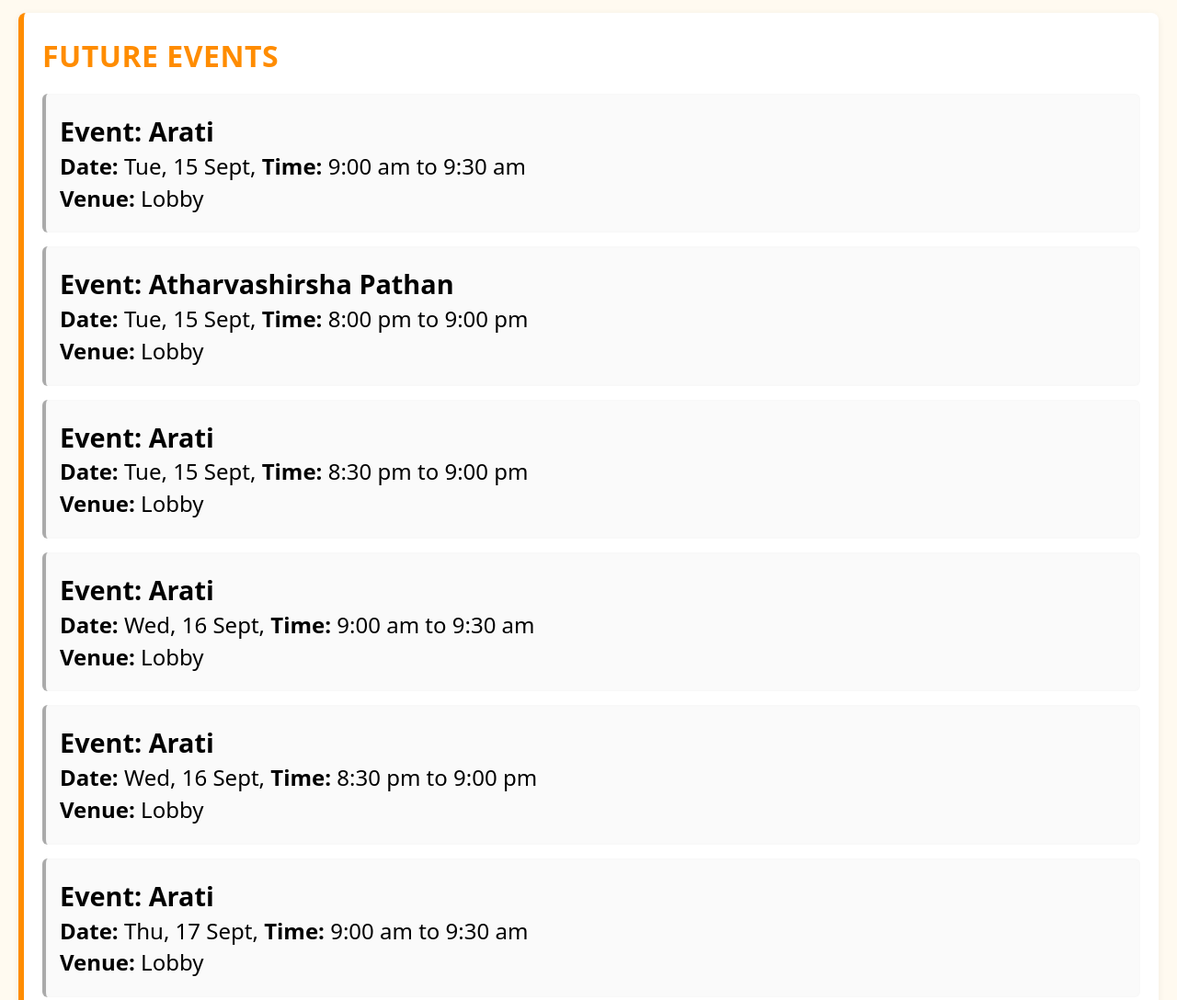
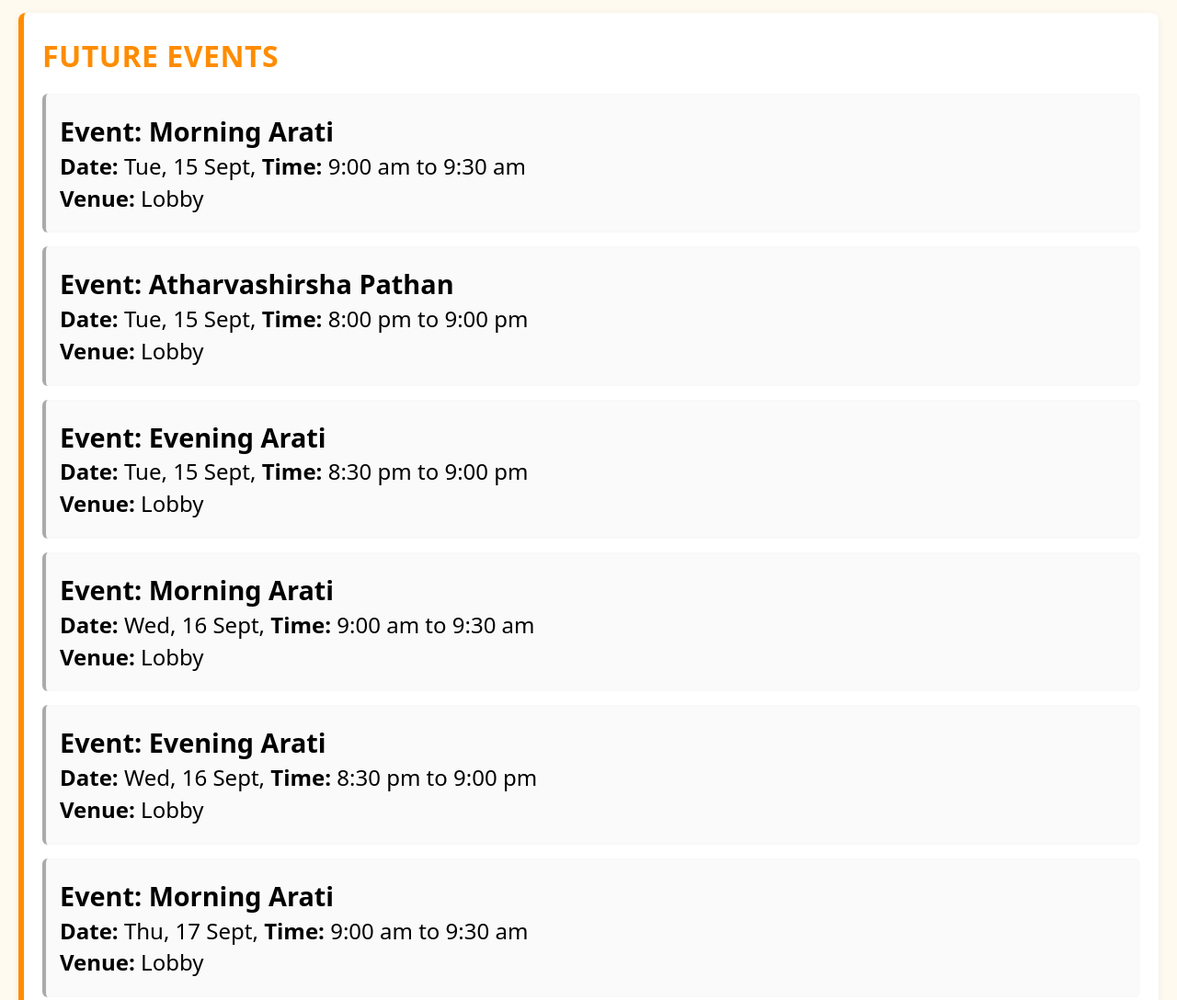
Before and after one commit to abheer0908/Nesara-Cultural-Club, a plain HTML site: page index.html in a window 1280 px wide. Shown: the part 940-2028 px from the top of the page at 92% size. Drawn offline with Linux system fonts and the light colour scheme.

Commit message:
Update index.html

```diff
--- a/index.html
+++ b/index.html
@@ -69,47 +69,47 @@
 2026-09-14 15:30;2026-09-14 17:30;Procession/Dhol Pathak;Fire Station To Main Gate
 2026-09-14 17:30;2026-09-14 18:15;Lezim;Main Gate
 2026-09-14 18:15;2026-09-14 19:30;Sthapana;Lobby
-2026-09-15 09:00;2026-09-15 09:30;Arati;Lobby
+2026-09-15 09:00;2026-09-15 09:30;Morning Arati;Lobby
 2026-09-15 20:00;2026-09-15 21:00;Atharvashirsha Pathan;Lobby
-2026-09-15 20:30;2026-09-15 21:00;Arati;Lobby
-2026-09-16 09:00;2026-09-16 09:30;Arati;Lobby
-2026-09-16 20:30;2026-09-16 21:00;Arati;Lobby
-2026-09-17 09:00;2026-09-17 09:30;Arati;Lobby
-2026-09-17 20:30;2026-09-17 21:00;Arati;Lobby
-2026-09-18 09:00;2026-09-18 09:30;Arati;Lobby
+2026-09-15 20:30;2026-09-15 21:00;Evening Arati;Lobby
+2026-09-16 09:00;2026-09-16 09:30;Morning Arati;Lobby
+2026-09-16 20:30;2026-09-16 21:00;Evening Arati;Lobby
+2026-09-17 09:00;2026-09-17 09:30;Morning Arati;Lobby
+2026-09-17 20:30;2026-09-17 21:00;Evening Arati;Lobby
+2026-09-18 09:00;2026-09-18 09:30;Morning Arati;Lobby
 2026-09-18 19:00;2026-09-18 21:30;Carrom (Adults);Game Zone
 2026-09-18 19:00;2026-09-18 21:30;Chess (Kids + Adults);Game Zone
-2026-09-18 20:30;2026-09-18 21:00;Arati;Lobby
-2026-09-19 09:00;2026-09-19 09:30;Arati;Lobby
+2026-09-18 20:30;2026-09-18 21:00;Evening Arati;Lobby
+2026-09-19 09:00;2026-09-19 09:30;Morning Arati;Lobby
 2026-09-19 09:00;2026-09-19 10:00;Slow Cycling Kids;Main Gate
 2026-09-19 10:00;2026-09-19 11:00;Running Relay Kids;Main Gate
 2026-09-19 11:00;2026-09-19 12:00;Lemon & Spoon Race (Kids + Adults);Main Gate
 2026-09-19 12:00;2026-09-19 13:30;Scavenger Hunt (Kids + Adults);Main Gate
 2026-09-19 19:00;2026-09-19 19:30;Fashion Show; Parking 5
 2026-09-19 19:30;2026-09-19 21:00;Karaoke Night; Parking 5
-2026-09-19 20:30;2026-09-19 21:00;Arati;Lobby
-2026-09-20 09:00;2026-09-20 09:30;Arati;Lobby
+2026-09-19 20:30;2026-09-19 21:00;Evening Arati;Lobby
+2026-09-20 09:00;2026-09-20 09:30;Morning Arati;Lobby
 2026-09-20 09:00;2026-09-20 14:00;Badminton Mix Doubles (Adults);Badminton Court
 2026-09-20 09:00;2026-09-20 14:00;Badminton Mens Doubles (Adults);Badminton Court
 2026-09-20 09:00;2026-09-20 11:30;Table Tennis (Adults);Game Zone
 2026-09-20 12:00;2026-09-20 13:00;Cooking compition;Lobby
 2026-09-20 18:00;2026-09-20 21:00;Cultural Event;Parking 5
-2026-09-20 20:30;2026-09-20 21:00;Arati;Lobby
-2026-09-21 09:00;2026-09-21 09:30;Arati;Lobby
+2026-09-20 20:30;2026-09-20 21:00;Evening Arati;Lobby
+2026-09-21 09:00;2026-09-21 09:30;Morning Arati;Lobby
 2026-09-21 19:00;2026-09-21 21:00;Bhajan Sandhya;Parking 5
-2026-09-21 20:30;2026-09-21 21:00;Arati;Lobby
-2026-09-22 09:00;2026-09-22 09:30;Arati;Lobby
+2026-09-21 20:30;2026-09-21 21:00;Evening Arati;Lobby
+2026-09-22 09:00;2026-09-22 09:30;Morning Arati;Lobby
 2026-09-22 18:00;2026-09-22 19:00;Drawing Compitition;Lobby
 2026-09-22 21:00;2026-09-22 22:00;Drum session;Parking 5
-2026-09-22 20:30;2026-09-22 21:00;Arati;Lobby
-2026-09-23 09:00;2026-09-23 09:30;Arati;Lobby
+2026-09-22 20:30;2026-09-22 21:00;Evening Arati;Lobby
+2026-09-23 09:00;2026-09-23 09:30;Morning Arati;Lobby
 2026-09-23 19:00;2026-09-23 21:00;Musical Chair and Housie Night;Main Gate
-2026-09-23 20:30;2026-09-23 21:00;Arati;Lobby
-2026-09-24 09:00;2026-09-24 09:30;Arati;Lobby
+2026-09-23 20:30;2026-09-23 21:00;Evening Arati;Lobby
+2026-09-24 09:00;2026-09-24 09:30;Morning Arati;Lobby
 2026-09-24 19:00;2026-09-24 22:00;Satyanarayan Pooja; Lobby
 2026-09-24 19:00;2026-09-24 22:00;Prize Distribution;Parking 5
-2026-09-24 20:30;2026-09-24 21:00;Arati;Lobby
-2026-09-25 09:00;2026-09-25 09:30;Arati;Lobby
+2026-09-24 20:30;2026-09-24 21:00;Evening Arati;Lobby
+2026-09-25 09:00;2026-09-25 09:30;Morning Arati;Lobby
 2026-09-25 16:00;2026-09-25 18:00;Final Arati;Lobby
 2026-09-25 16:00;2026-09-25 18:00;Procession/Dhol Pathak;Main Gate
         `;
```
